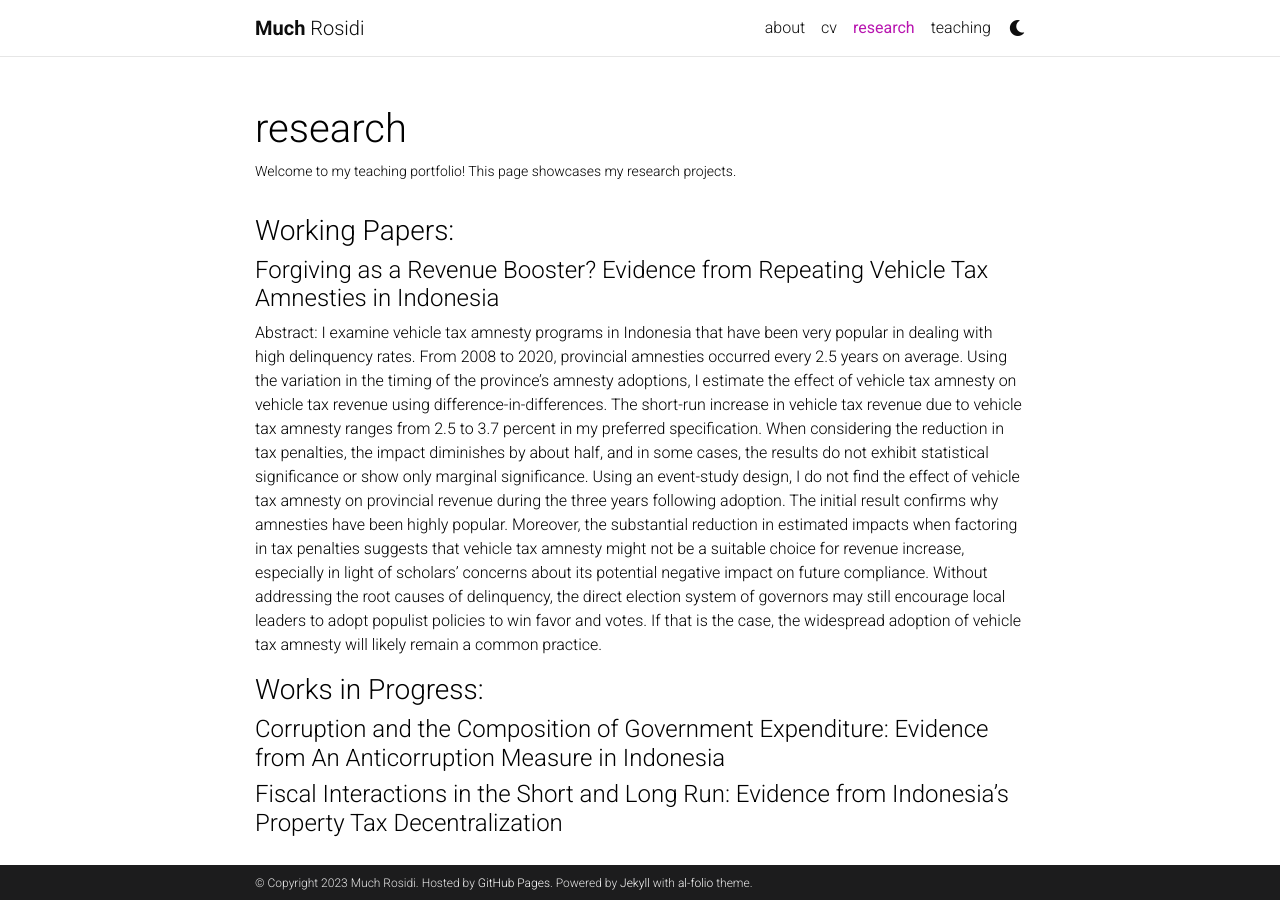
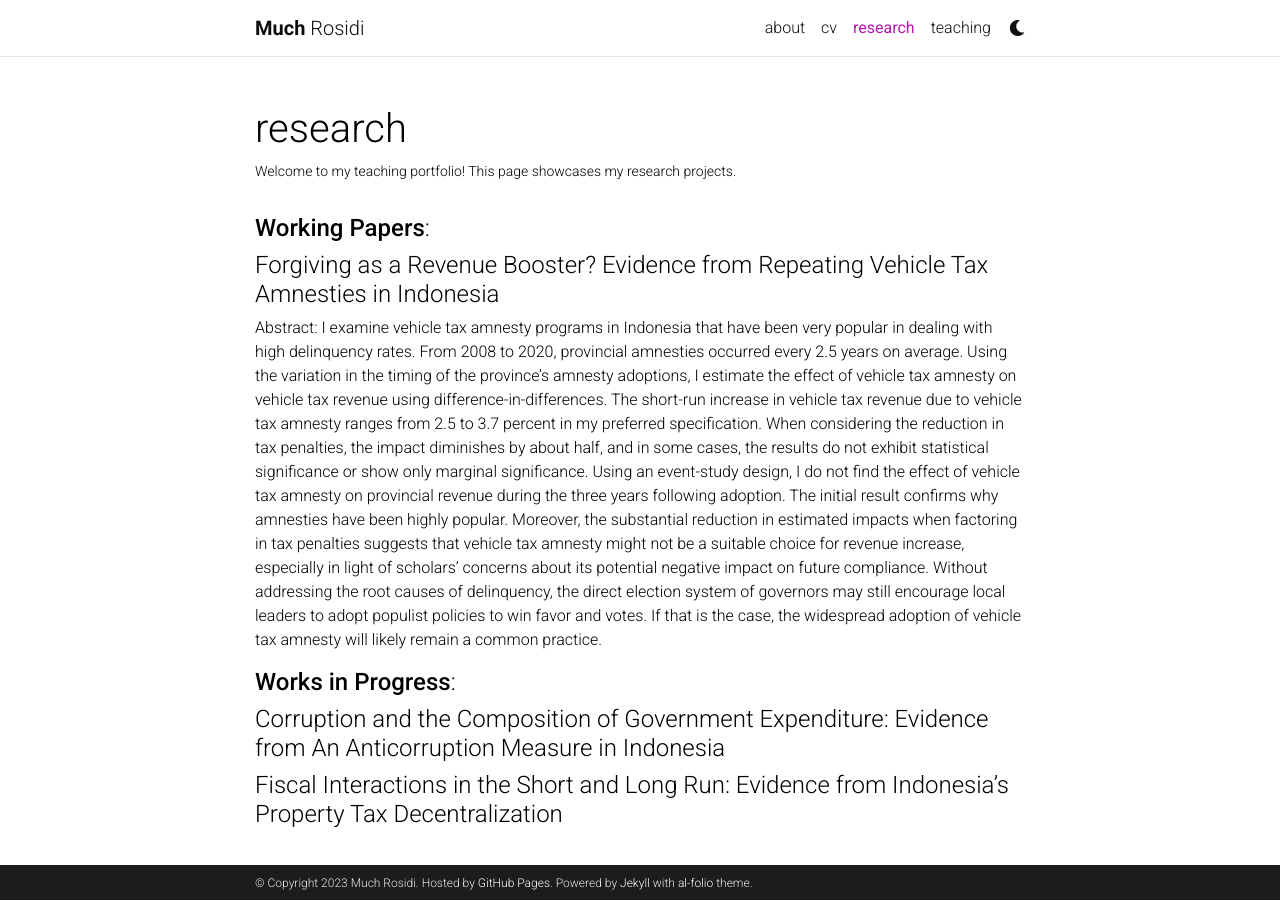
Before and after one commit to muchrosidi/muchrosidi.github.io, a Jekyll site: the page built from _pages/research.md, in a window 1280 px wide. Built offline with Jekyll 4.4.1, drawn with Linux system fonts in a browser that asks for light colours; comment, search, counter and statistics services are not loaded; a style sheet for code colours, icons or effects is not loaded.

```diff
--- a/_pages/research.md
+++ b/_pages/research.md
@@ -8,7 +8,8 @@ nav_order: 3
 ---
 
 
-### Working Papers:
+#### **Working Papers**:
+
 #### Forgiving as a Revenue Booster? Evidence from Repeating Vehicle Tax Amnesties in Indonesia
 
 Abstract:  I examine vehicle tax amnesty programs in Indonesia that have been very popular in dealing
@@ -28,7 +29,8 @@ populist policies to win favor and votes. If that is the case, the widespread ad
 amnesty will likely remain a common practice.
 
 
-### Works in Progress:
+#### **Works in Progress**:
+
 #### Corruption and the Composition of Government Expenditure: Evidence from An Anticorruption Measure in Indonesia
 
 #### Fiscal Interactions in the Short and Long Run: Evidence from Indonesia’s Property Tax Decentralization
```
